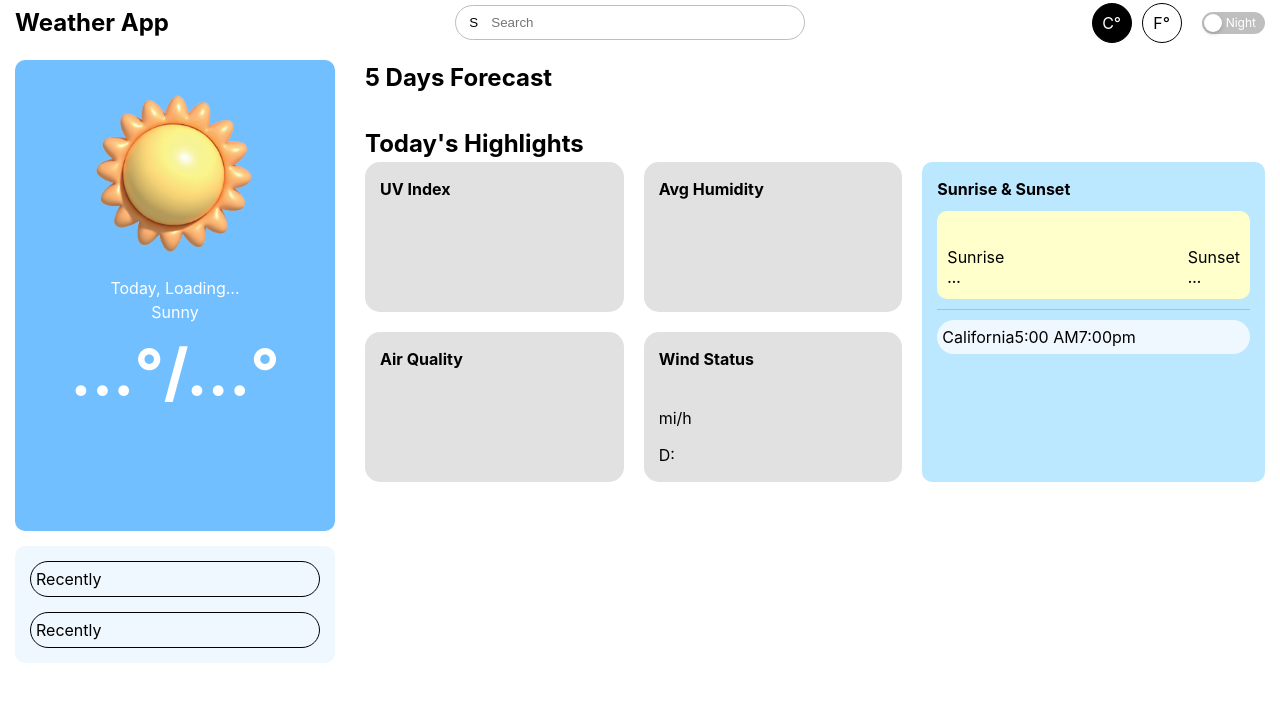
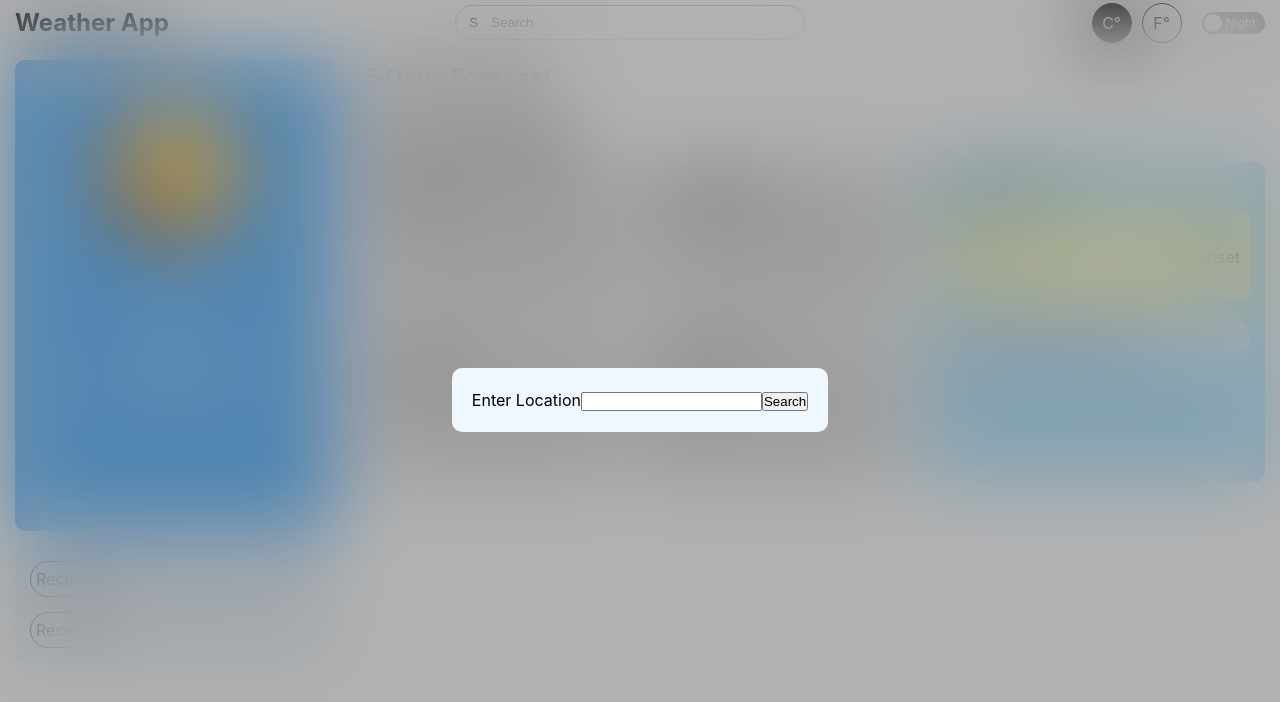
Before and after one commit to WebGuyAshis/Weather-APP, a React (Vite) app: page / in a window 1280 px wide. Shown: the top 702 px of the page. Built offline with nearby package versions, Linux system fonts and the light colour scheme.

Commit message:
Added popup container

```diff
--- /dev/null
+++ b/src/assets/css/popupbox.css
@@ -0,0 +1,20 @@
+.popup-container{
+    position: fixed;
+    top: 0;
+    left: 0;
+    height: 100%;
+    width: 100%;
+    background: rgba(0, 0, 0, 0.3);
+    z-index: 1;
+    backdrop-filter: blur(40px);
+    display: flex;
+    justify-content: center;
+    align-items: center;
+}
+
+
+.popup-box{
+    padding: 20px;
+    background-color: aliceblue;
+    border-radius: 10px;
+}
--- a/src/components/Dashboard.jsx
+++ b/src/components/Dashboard.jsx
@@ -2,7 +2,8 @@ import { useEffect, useState } from 'react';
 import '../assets/css/dashboard.css'
 import sunnyImg from '../assets/images/sunny.png'
 import Days from './Days';
-const Dashboard = ({currentWeather}) => {
+import PopupBox from './PopupBox';
+const Dashboard = ({ currentWeather }) => {
     const storedWeatherData = localStorage.getItem("weatherData");
     const initialSavedWeatherData = storedWeatherData ? JSON.parse(storedWeatherData) : null;
 
@@ -64,6 +65,7 @@ const Dashboard = ({currentWeather}) => {
 
     return (
         <div className="dashboard-container">
+            <PopupBox />
             {/* Left Side of Dashboard */}
             <div className="left-dashboard">
                 <div className="todays-weather">
@@ -73,13 +75,12 @@ const Dashboard = ({currentWeather}) => {
                     <h3>{importantWeatherData && importantWeatherData[0].place}</h3>
                     <img src={sunnyImg} alt="" className="weather-img" />
                     <p className='today-date'>
-                        Today, {importantWeatherData ? importantWeatherData[0].date: "Loading..."}
+                        Today, {importantWeatherData ? importantWeatherData[0].date : "Loading..."}
                     </p>
                     <p className='weather-condition'>Sunny</p>
                     <h1 className='temperature'>
-                        {importantWeatherData ? importantWeatherData[0].minTempCelsius: "..."}&#176;/
-                        {importantWeatherData ? importantWeatherData[0].maxTempCelsius: "..."}&#176;</h1>
-
+                        {importantWeatherData ? importantWeatherData[0].minTempCelsius : "..."}&#176;/
+                        {importantWeatherData ? importantWeatherData[0].maxTempCelsius : "..."}&#176;</h1>
                 </div>
 
                 <ul className="recently-viewed-list">
@@ -90,15 +91,17 @@ const Dashboard = ({currentWeather}) => {
                         Recently
                     </li>
                 </ul>
+
             </div>
             {/* Right side */}
+
             <div className="right-dashboard">
                 <div className="week-view">
                     <h3>5 Days Forecast</h3>
                     <ul className="days-list">
-                        {importantWeatherData && importantWeatherData.map((day, index)=>{
-                            return(
-                                <Days key={index} day={day}/>
+                        {importantWeatherData && importantWeatherData.map((day, index) => {
+                            return (
+                                <Days key={index} day={day} />
                             )
                         })}
                     </ul>
--- /dev/null
+++ b/src/components/PopupBox.jsx
@@ -0,0 +1,15 @@
+import '../assets/css/popupbox.css'
+
+const PopupBox = () =>{
+    return(
+        <div className="popup-container">
+            <div className="popup-box">
+                Enter Location
+                <input type="text" />
+                <button>Search</button>
+            </div>
+        </div>
+    )
+}
+
+export default PopupBox;
```
Lines whose indentation alone changed are shown as unchanged.
